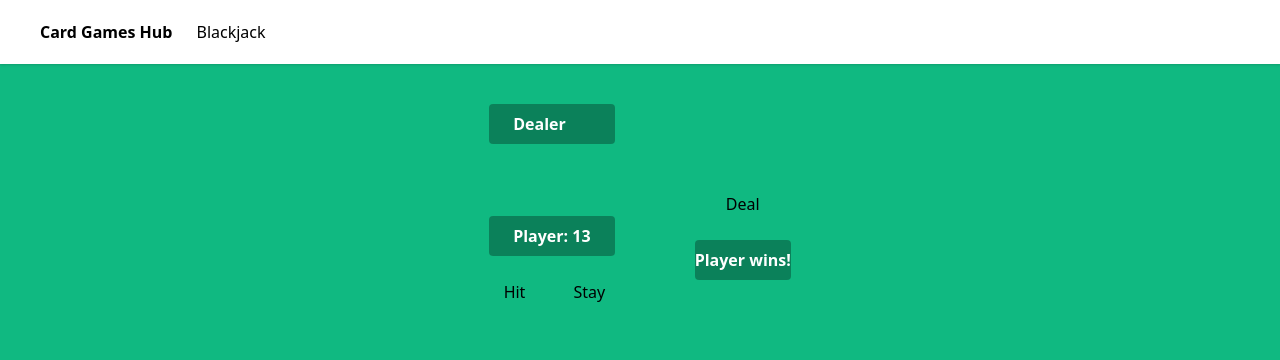
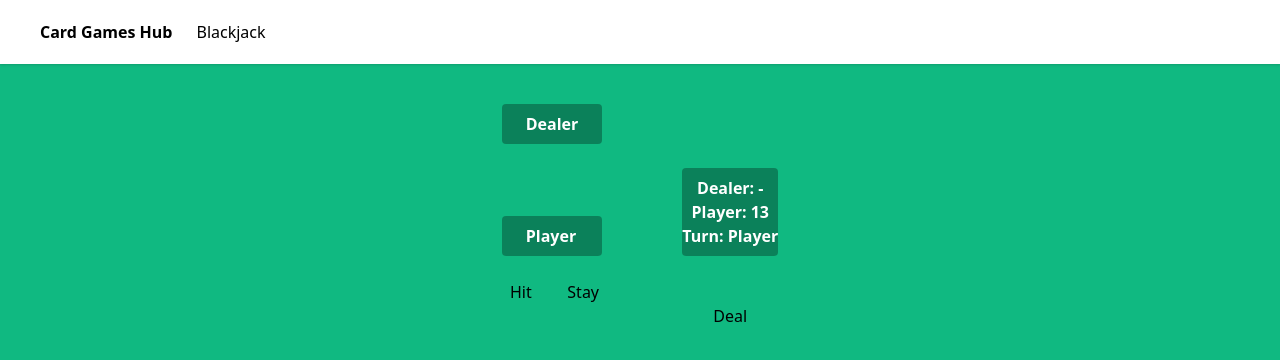
Before and after one commit to zack-jack/card-games-hub, a Next.js app: page /blackjack in a window 1280 px wide. Both pictures are taken after a click on the button "Deal". Shown: the top 360 px of the page. Built offline with nearby package versions, Linux system fonts and the light colour scheme.

Commit message:
adds logic for hit and stay button clicks

```diff
--- a/game-logic/blackjack.ts
+++ b/game-logic/blackjack.ts
@@ -6,6 +6,9 @@ const useBlackjack = () => {
   const [deck, setDeck] = useState<CardType[]>([]);
   const [dealerHand, setDealerHand] = useState<CardType[]>([]);
   const [dealerScore, setDealerScore] = useState<number>(0);
+  const [isDealerTurn, setIsDealerTurn] = useState<boolean>(false);
+  const [isPlayerBusted, setIsPlayerBusted] = useState<boolean>(false);
+  const [isRoundComplete, setIsRoundComplete] = useState<boolean>(false);
   const [playerHand, setPlayerHand] = useState<CardType[]>([]);
   const [playerScore, setPlayerScore] = useState<number>(0);
 
@@ -15,12 +18,21 @@ const useBlackjack = () => {
     setDeck(shuffled);
   }, []);
 
+  useEffect(() => {
+    setIsPlayerBusted(playerScore > 21);
+  }, [playerScore]);
+
+  useEffect(() => {
+    if (isPlayerBusted) {
+      setIsDealerTurn(true);
+    }
+  }, [isPlayerBusted]);
+
   const declareWinner = (): string => {
-    if (playerScore === 0 && dealerScore === 0) return '';
-    if (playerScore === dealerScore) return 'Tie!';
+    if (!isRoundComplete || (playerScore === 0 && dealerScore === 0)) return '';
     if (playerScore === 21) return 'Blackjack! Player wins!';
     if (dealerScore > 21) return 'Dealer busted, Player wins!';
-    if (playerScore > 21) return 'Player busted, Dealer wins!';
+    if (isPlayerBusted) return 'Player busted, Dealer wins!';
     if (playerScore > dealerScore) return 'Player wins!';
     if (dealerScore > playerScore) return 'Dealer wins!';
     return '';
@@ -47,9 +59,6 @@ const useBlackjack = () => {
   };
 
   const deal = (): void => {
-    setPlayerScore(0);
-    setDealerScore(0);
-
     const shuffled = shuffleDeck(deck);
     const newPlayerHand: CardType[] = [];
     const newDealerHand: CardType[] = [];
@@ -64,21 +73,51 @@ const useBlackjack = () => {
     setDeck(shuffled);
   };
 
+  const drawCard = (personEnum: 'player' | 'dealer') => {
+    const nextCard: CardType = deck.pop() as CardType;
+
+    if (personEnum === 'player') {
+      setPlayerHand([...playerHand, nextCard]);
+    } else {
+      setDealerHand([...dealerHand, nextCard]);
+    }
+  };
+
+  const resetGameState = () => {
+    setDealerHand([]);
+    setDealerScore(0);
+    setIsDealerTurn(false);
+    setIsPlayerBusted(false);
+    setIsRoundComplete(false);
+    setPlayerScore(0);
+    setPlayerHand([]);
+  };
+
   return {
     // State
-    deck,
     dealerHand,
     dealerScore,
+    deck,
+    isDealerTurn,
+    isPlayerBusted,
+    isRoundComplete,
     playerHand,
     playerScore,
     // State setters
+    setDealerHand,
     setDealerScore,
+    setDeck,
+    setIsDealerTurn,
+    setIsPlayerBusted,
+    setIsRoundComplete,
+    setPlayerHand,
     setPlayerScore,
     // Functions
     calculateScore,
     deal,
     declareWinner,
-
+    drawCard,
+    resetGameState,
   };
 };
 
--- a/pages/blackjack.tsx
+++ b/pages/blackjack.tsx
@@ -6,13 +6,19 @@ import Card from '../components/Card';
 const Blackjack = () => {
   const {
     dealerHand,
+    dealerScore,
+    isDealerTurn,
+    isPlayerBusted,
     playerHand,
     playerScore,
     calculateScore,
+    setDealerScore,
+    setIsDealerTurn,
+    setPlayerScore,
     deal,
     declareWinner,
-    setDealerScore,
-    setPlayerScore,
+    drawCard,
+    resetGameState,
   } = useBlackjack();
   const [loading, setLoading] = useState<boolean>(false);
 
@@ -29,15 +35,22 @@ const Blackjack = () => {
     if (loading) return;
 
     setLoading(true);
+    resetGameState();
     deal();
   };
 
   const hit = (e: MouseEvent): void => {
     e.preventDefault();
+
+    if (!isPlayerBusted) {
+      drawCard('player');
+    }
   };
 
-  const stand = (e: MouseEvent): void => {
+  const stay = (e: MouseEvent): void => {
     e.preventDefault();
+
+    setIsDealerTurn(true);
   };
 
   return (
@@ -50,7 +63,7 @@ const Blackjack = () => {
             >
               Dealer
             </p>
-            <div className="flex mt-6">
+            <div className="flex justify-end mt-6">
               {
                 dealerHand.length ? dealerHand.map(({ id, rank, suit }, i) => (
                   <Card
@@ -79,7 +92,7 @@ const Blackjack = () => {
             </div>
           </section>
           <section>
-            <div className="flex mt-6">
+            <div className="flex justify-end mt-6">
               {
                 playerHand.length ? playerHand.map(({ id, rank, suit }, i) => (
                   <Card
@@ -106,12 +119,13 @@ const Blackjack = () => {
               }
             </div>
             <p
+              data-testid="player-score"
               className="mt-6 py-2 px-6 text-white font-bold bg-black bg-opacity-30 rounded"
             >
-              { playerScore ? `Player: ${playerScore}` : 'Player' }
+              Player
             </p>
             {
-              playerHand.length > 0 && (
+              (playerHand.length > 0 && !isDealerTurn) && (
                 <div className="flex justify-center mt-6">
                   <button
                     type="button"
@@ -123,7 +137,7 @@ const Blackjack = () => {
                   <button
                     type="button"
                     className="btn w-full ml-6"
-                    onClick={stand}
+                    onClick={stay}
                   >
                     Stay
                   </button>
@@ -133,10 +147,18 @@ const Blackjack = () => {
           </section>
         </div>
         <div className="flex flex-col ml-20 pt-16">
+          <div
+            className="py-2 text-center text-white font-bold bg-black bg-opacity-30 rounded"
+          >
+            <p>{`Dealer: ${isDealerTurn ? dealerScore : '-'}`}</p>
+            <p>{`Player: ${playerScore}`}</p>
+            <p>{`Turn: ${isDealerTurn ? 'Dealer' : 'Player'}`}</p>
+          </div>
           <Card
             id={uuidv4()}
             testId="deck"
             flipped
+            className="mt-6"
           />
           <button
             type="button"
--- a/styles/components/btn.css
+++ b/styles/components/btn.css
@@ -9,6 +9,7 @@
   @apply bg-gray-200;
 }
 
-.btn--disabled {
+.btn--disabled,
+.btn--disabled:hover {
   @apply bg-gray-300 cursor-not-allowed;
 }
```
Also changed, not shown: 2 other files (tests, documents, lock files or other folders).
